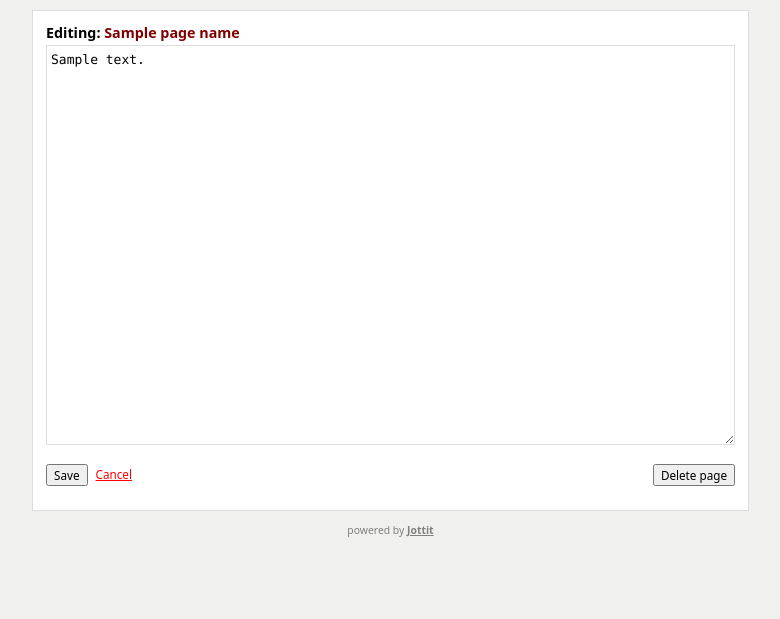
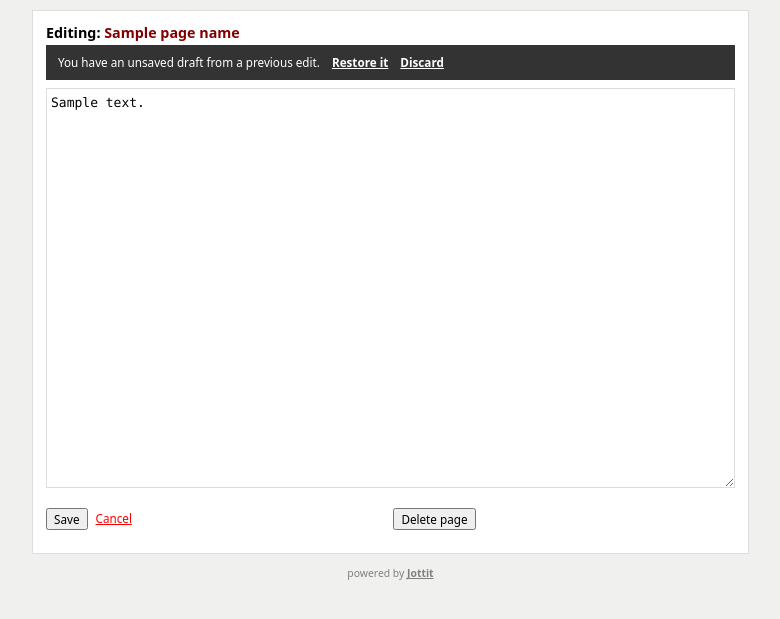
Before and after one commit to simonbc/jottit, a Flask app: template jottit/templates/edit_page.html in a window 1280 px wide. Shown: the part 29-648 px from the top of the page, without its empty margins (168-948 px from the left). Run offline with Flask 3, Linux system fonts and the light colour scheme; the template is opened without the code that fills it: most values are stand-ins (such as "Sample title", 1, 10 or a date in 2020); some libraries are stand-ins or nearby versions.

Commit message:
Add localStorage draft autosave to the edit page
drafts.js: debounce textarea input by 1s, write the content into
localStorage under jottit-draft:${pathname}. On load, if the stored
draft differs from the server content (data-original-content), show
a "You have an unsaved draft" banner with Restore / Discard buttons.
Successful submit clears the draft; entries older than 30 days are
pruned on load.

No DB schema change, no new routes — the draft is purely on-device
so it survives navigation, tab close, and session expiry, but never
leaves the browser.

Co-Authored-By: Claude Opus 4.7 (1M context) <noreply@anthropic.com>

```diff
--- a/jottit/static/components.css
+++ b/jottit/static/components.css
@@ -449,6 +449,32 @@
     color: var(--color-text-muted);
   }
 
+  /* ---------- Edit-page draft banner / status ---------- */
+  .draft-banner {
+    background: #333;
+    color: #fff;
+    padding: 8px 12px;
+    margin: 0 0 8px 0;
+    font-size: 0.9em;
+    display: flex;
+    gap: 12px;
+    align-items: center;
+    flex-wrap: wrap;
+  }
+
+  .draft-banner .link-button {
+    color: #fff;
+    font-weight: bold;
+    text-decoration: underline;
+  }
+
+  .draft-status {
+    margin-left: auto;
+    font-size: 0.85em;
+    color: var(--color-text-muted);
+    font-style: italic;
+  }
+
   /* ---------- Edit page ---------- */
   .edit-page { margin-top: 0; }
 
--- /dev/null
+++ b/jottit/static/js/drafts.js
@@ -0,0 +1,79 @@
+// Edit-page drafts island. Stores the textarea content in localStorage on
+// every change (debounced 1s); if a stored draft differs from the server
+// content when the page loads, shows a restore banner. On successful submit
+// the draft is cleared.
+//
+// Storage shape: { content: string, savedAt: ms-epoch } under
+// `jottit-draft:${pathname}`. Drafts older than 30 days are pruned on load.
+(() => {
+  const form = document.getElementById("edit_form");
+  const textarea = document.getElementById("content_text");
+  const banner = document.getElementById("draft_banner");
+  const restore = document.getElementById("draft_restore");
+  const discard = document.getElementById("draft_discard");
+  const status = document.getElementById("draft_status");
+  if (!form || !textarea) return;
+
+  const KEY = `jottit-draft:${location.pathname}`;
+  const MAX_AGE_MS = 30 * 24 * 60 * 60 * 1000;
+  const DEBOUNCE_MS = 1000;
+  const original = form.dataset.originalContent ?? "";
+
+  const read = () => {
+    try {
+      const raw = localStorage.getItem(KEY);
+      if (!raw) return null;
+      const parsed = JSON.parse(raw);
+      if (Date.now() - parsed.savedAt > MAX_AGE_MS) {
+        localStorage.removeItem(KEY);
+        return null;
+      }
+      return parsed;
+    } catch {
+      return null;
+    }
+  };
+
+  const write = (content) => {
+    try {
+      localStorage.setItem(KEY, JSON.stringify({ content, savedAt: Date.now() }));
+    } catch {
+      // Quota / private mode — silently fall back to in-memory only.
+    }
+  };
+
+  const clear = () => {
+    try { localStorage.removeItem(KEY); } catch { /* ignore */ }
+  };
+
+  const stored = read();
+  if (stored && stored.content !== original && stored.content !== textarea.value && banner) {
+    banner.hidden = false;
+  }
+
+  restore?.addEventListener("click", () => {
+    if (stored) textarea.value = stored.content;
+    banner.hidden = true;
+    textarea.focus();
+  });
+
+  discard?.addEventListener("click", () => {
+    clear();
+    banner.hidden = true;
+    textarea.focus();
+  });
+
+  let timer = null;
+  textarea.addEventListener("input", () => {
+    if (status) status.textContent = "unsaved";
+    if (timer) clearTimeout(timer);
+    timer = setTimeout(() => {
+      write(textarea.value);
+      if (status) status.textContent = "draft saved";
+    }, DEBOUNCE_MS);
+  });
+
+  form.addEventListener("submit", () => {
+    clear();
+  });
+})();
--- a/jottit/templates/edit_page.html
+++ b/jottit/templates/edit_page.html
@@ -6,7 +6,15 @@
   <div class="edit-page">
     <h1 class="edit-heading">Editing: <span class="page_name">{{ page_name or "Home" }}</span></h1>
 
-    <form method="post" action="" id="edit_form" class="form">
+    <div id="draft_banner" class="draft-banner" hidden>
+      <span>You have an unsaved draft from a previous edit.</span>
+      <button type="button" id="draft_restore" class="link-button">Restore it</button>
+      <button type="button" id="draft_discard" class="link-button">Discard</button>
+    </div>
+
+    <form method="post" action="" id="edit_form" class="form"
+          data-original-content="{{ content }}"
+          data-page-name="{{ page_name }}">
       <input type="hidden" name="current_revision" value="{{ current_revision }}">
       <p>
         <label for="content_text" class="visually-hidden">Page content (Markdown)</label>
@@ -18,7 +26,13 @@
         {% if page_name %}
           <button type="submit" name="delete" value="1" id="delete">Delete page</button>
         {% endif %}
+        <span id="draft_status" class="draft-status" aria-live="polite"></span>
       </div>
     </form>
   </div>
 {% endblock %}
+
+{% block scripts %}
+  {{ super() }}
+  <script src="{{ url_for('static', filename='js/drafts.js') }}" defer></script>
+{% endblock %}
```
